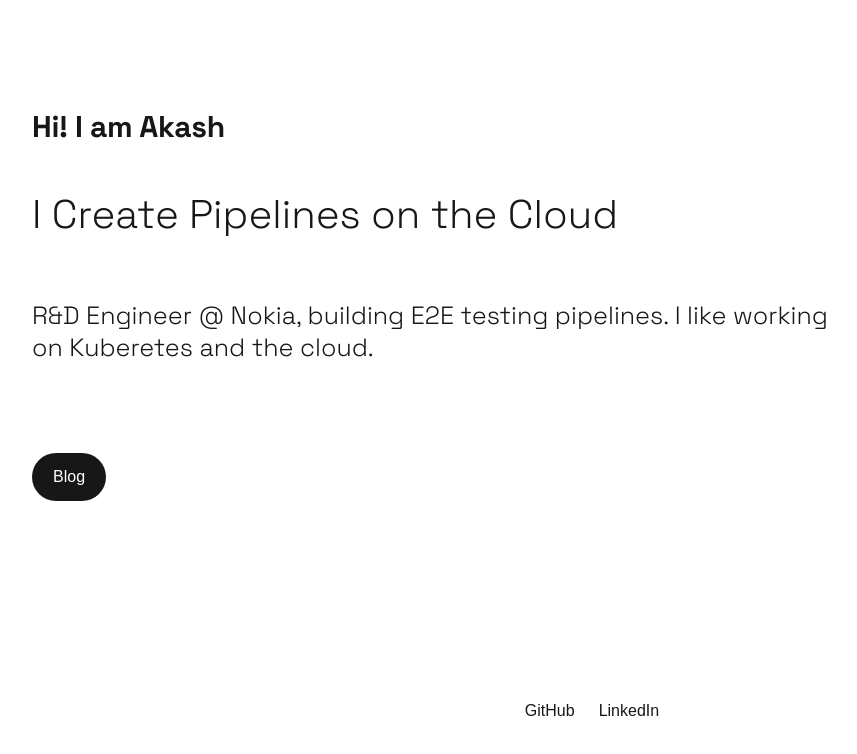
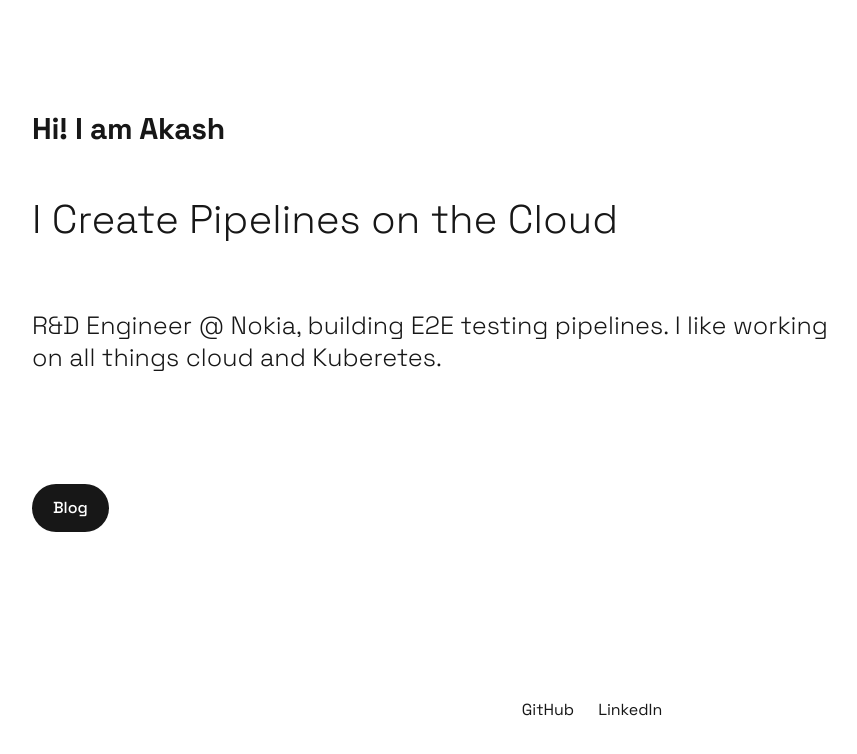
Before and after one commit to Akash667/akash667.github.io, a Next.js app: page / in a window 1280 px wide. Shown: the top 754 px of the page, without its empty margins (48-905 px from the left). Built offline with nearby package versions, Linux system fonts and the light colour scheme.

Commit message:
add transition effects

```diff
--- a/app/page.module.css
+++ b/app/page.module.css
@@ -8,13 +8,14 @@
 
   display: grid;
   /* grid-template-rows: repeat(6, 1fr); */
-  grid-auto-rows: 1fr;
+  /* grid-auto-rows: 1fr; */
+  grid-auto-rows: minmax(30px,auto);
   grid-template-columns: 3fr 1fr;
   justify-items: start;
   min-height: 100svh;
   padding: 10svh;
   gap: 2svh;
-  font-family: var(---font-space-grotesk);
+  font-family: var(--font-space-grotesk);
 }
 
 .main {
@@ -172,3 +173,50 @@ a.primary {
     --button-secondary-hover: #1a1a1a;
   }
 }
+
+
+@keyframes fadeIn {
+  from {
+    opacity: 0;
+    transform: translateX(-50px) ;
+  }
+  to {
+    opacity: 1;
+    transform: translateX(-0);
+  }
+}
+
+@keyframes fadeInUp {
+  from {
+    opacity: 0;
+    transform: translateY(30px);
+  }
+  to {
+    opacity: 1;
+    transform: translateY(0);
+  }
+}
+
+@keyframes fadeInLeft {
+  from {
+    opacity: 0;
+    transform: translateX(-60px);
+  }
+  to {
+    opacity: 1;
+    transform: translateY(0);
+  }
+}
+
+.fadeInUp {
+  animation: fadeInUp 3s cubic-bezier(0.23, 1, 0.32, 1) both;
+}
+
+
+.fadeInLeft {
+  animation: fadeInLeft 2s cubic-bezier(0.23, 1, 0.32, 1) both;
+}
+
+.fadeIn{
+  animation: fadeIn 2s cubic-bezier(0.23, 1, 0.32, 1) both;
+}
--- a/app/page.tsx
+++ b/app/page.tsx
@@ -5,18 +5,18 @@ export default function Home() {
   return (
     <div className={styles.page}>
       <main className={styles.main}>
-        <h1>Hi! I am Akash</h1>
+        <h1 className={styles.fadeInUp} >Hi! I am Akash</h1>
       </main>
-      <div   className={styles.oneliner}>
+      <div className={`${styles.oneliner} ${styles.fadeInLeft}`}>
         I Create Pipelines on the Cloud
       </div>
-      <div  className={styles.description} >
-        R&D Engineer @ <a href="https://www.nokia.com">Nokia</a>, building E2E testing pipelines. I like working on Kuberetes and the cloud.
+      <div  className={`${styles.description} ${styles.fadeIn}`}>
+        R&D Engineer @ <a href="https://www.nokia.com">Nokia</a>, building E2E testing pipelines. I like working on all things cloud and Kuberetes.
       </div>
       <div className={styles.ctas}>
         <a
           className={styles.primary}
-          href="#"
+          href="/blog"
           target="_blank"
           rel="noopener noreferrer"
         >
```
